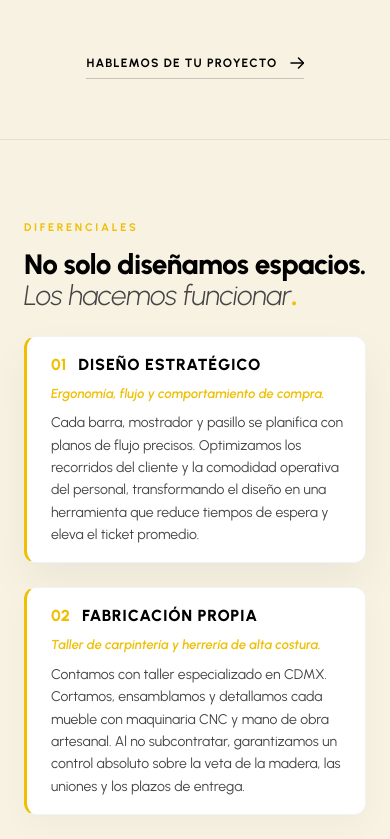
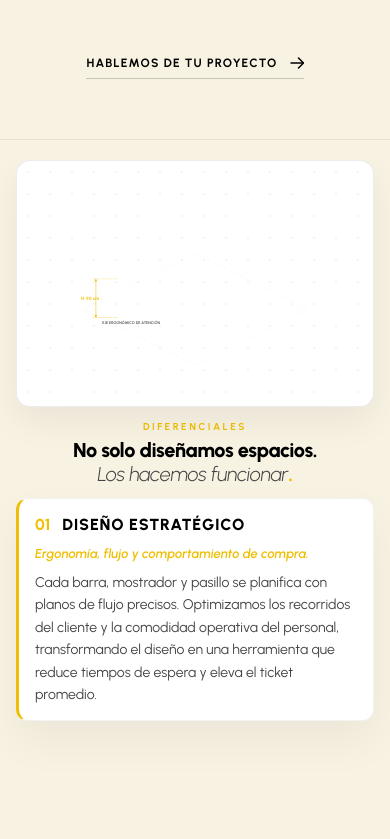
Before and after one commit to LucaFront-End/studio-cab-2, a React (Vite) app: page / in a window 390 px wide. Shown: the part 6260-7099 px from the top of the page. Built offline with nearby package versions, Linux system fonts and the light colour scheme; a web font is replaced by a local one.

Commit message:
feat: make blueprint diagram sticky at top on mobile and animate exploded view layers as cards scroll up

```diff
--- a/src/components/WhyUs.css
+++ b/src/components/WhyUs.css
@@ -203,64 +203,102 @@
   transform: translateY(0);
 }
 
-/* ---------- Responsive Layout ---------- */
+/* ---------- Responsive Layout (Sticky Top Blueprint + Animated Cards Below) ---------- */
 @media (max-width: 1024px) {
   .whyus-section {
-    height: auto !important;
-    padding: 80px 0;
+    height: 320vh;
+    padding: 20px 0 0 0;
   }
 
   .whyus-sticky-container {
+    position: sticky;
+    top: 75px;
+    height: calc(100vh - 90px);
+    display: flex;
     flex-direction: column;
-    height: auto;
-    gap: 48px;
-    padding: 0 24px;
-    overflow: visible;
+    gap: 12px;
+    padding: 0 16px;
+    align-items: center;
+    overflow: hidden;
   }
 
-  .whyus-left-column {
+  /* Right Column (Blueprint Diagram) Fixed AT THE TOP */
+  .whyus-right-column {
+    order: 1;
     width: 100%;
     height: auto;
+    flex-shrink: 0;
+    display: flex;
+    justify-content: center;
+  }
+
+  .whyus-blueprint-canvas {
+    width: 100%;
+    max-width: 460px;
+    aspect-ratio: 16 / 11;
+    padding: 10px;
+    border-radius: 14px;
+    box-shadow: 0 15px 35px rgba(13, 15, 18, 0.06);
+    background-color: #ffffff;
+  }
+
+  /* Left Column (Differentiator Text & Animated Cards) Below Top Diagram */
+  .whyus-left-column {
+    order: 2;
+    width: 100%;
+    height: auto;
+    display: flex;
+    flex-direction: column;
+    align-items: center;
+    text-align: center;
+  }
+
+  .whyus-eyebrow {
+    font-size: 10px;
+    margin-bottom: 4px;
   }
 
   .whyus-heading {
-    margin-bottom: 24px;
+    font-size: 20px;
+    line-height: 1.2;
+    margin-bottom: 12px;
   }
 
   .whyus-cards-container {
-    height: auto;
-    min-height: 0;
-    display: flex;
-    flex-direction: column;
-    gap: 24px;
+    position: relative;
+    width: 100%;
+    min-height: 180px;
   }
 
   .whyus-card-pane {
-    position: relative;
-    opacity: 1 !important;
-    pointer-events: auto !important;
-    transform: none !important;
-    box-shadow: 0 10px 30px rgba(13, 15, 18, 0.03);
+    position: absolute;
+    top: 0;
+    left: 0;
+    width: 100%;
+    padding: 14px 16px;
     border-radius: 12px;
+    background-color: #ffffff;
+    box-shadow: 0 12px 30px rgba(13, 15, 18, 0.08);
+    border: 1px solid rgba(13, 15, 18, 0.05);
+    border-left: 3px solid var(--colors--theme-orange);
+    opacity: 0;
+    pointer-events: none;
+    transform: translateY(15px);
+    transition: opacity 0.5s cubic-bezier(0.25, 1, 0.5, 1), transform 0.5s cubic-bezier(0.25, 1, 0.5, 1);
+    text-align: left;
   }
 
-  .whyus-right-column {
-    width: 100%;
-    height: auto;
-  }
-
-  .whyus-blueprint-canvas {
-    max-width: 500px;
-    padding: 16px;
+  .whyus-card-pane.active {
+    opacity: 1;
+    pointer-events: auto;
+    transform: translateY(0);
   }
 
   .svg-layer {
-    transform: none !important;
-    opacity: 1 !important;
+    will-change: transform, opacity;
   }
 
   .svg-annotations {
-    opacity: 1 !important;
-    transform: none !important;
+    will-change: transform, opacity;
   }
 }
--- a/src/components/WhyUs.jsx
+++ b/src/components/WhyUs.jsx
@@ -50,23 +50,7 @@ const WhyUs = () => {
     if (!section) return;
 
     const handleScroll = () => {
-      // Disable scroll transformations on mobile/tablets for stability
-      if (window.innerWidth <= 1024) {
-        if (floorRef.current) floorRef.current.style.opacity = '1';
-        if (structureRef.current) {
-          structureRef.current.style.transform = 'none';
-          structureRef.current.style.opacity = '1';
-        }
-        if (woodRef.current) {
-          woodRef.current.style.transform = 'none';
-          woodRef.current.style.opacity = '1';
-        }
-        if (detailsRef.current) {
-          detailsRef.current.style.transform = 'none';
-          detailsRef.current.style.opacity = '1';
-        }
-        return;
-      }
+      // Enable smooth scroll animations on all screens
 
       const rect = section.getBoundingClientRect();
       const sectionTop = rect.top;
```
